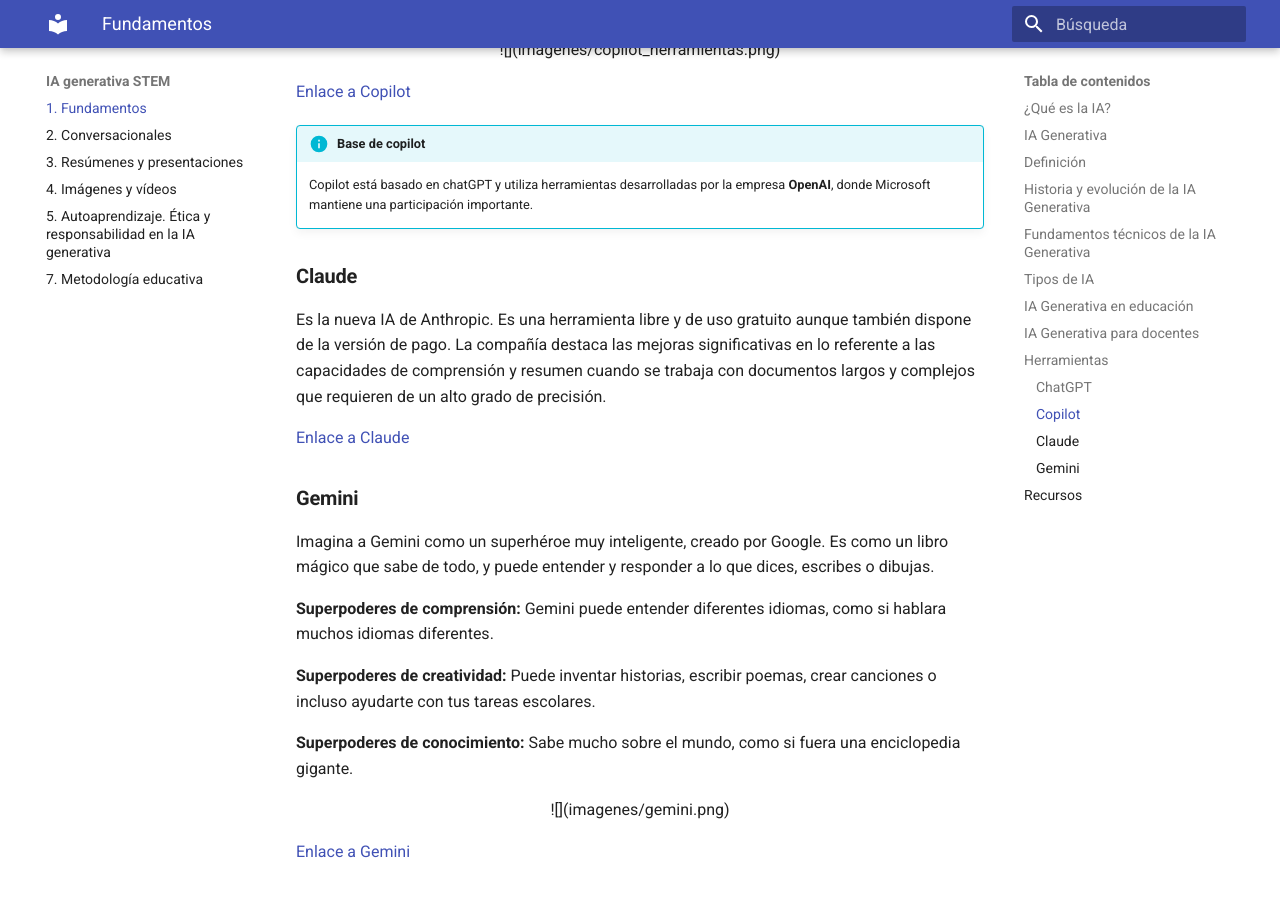
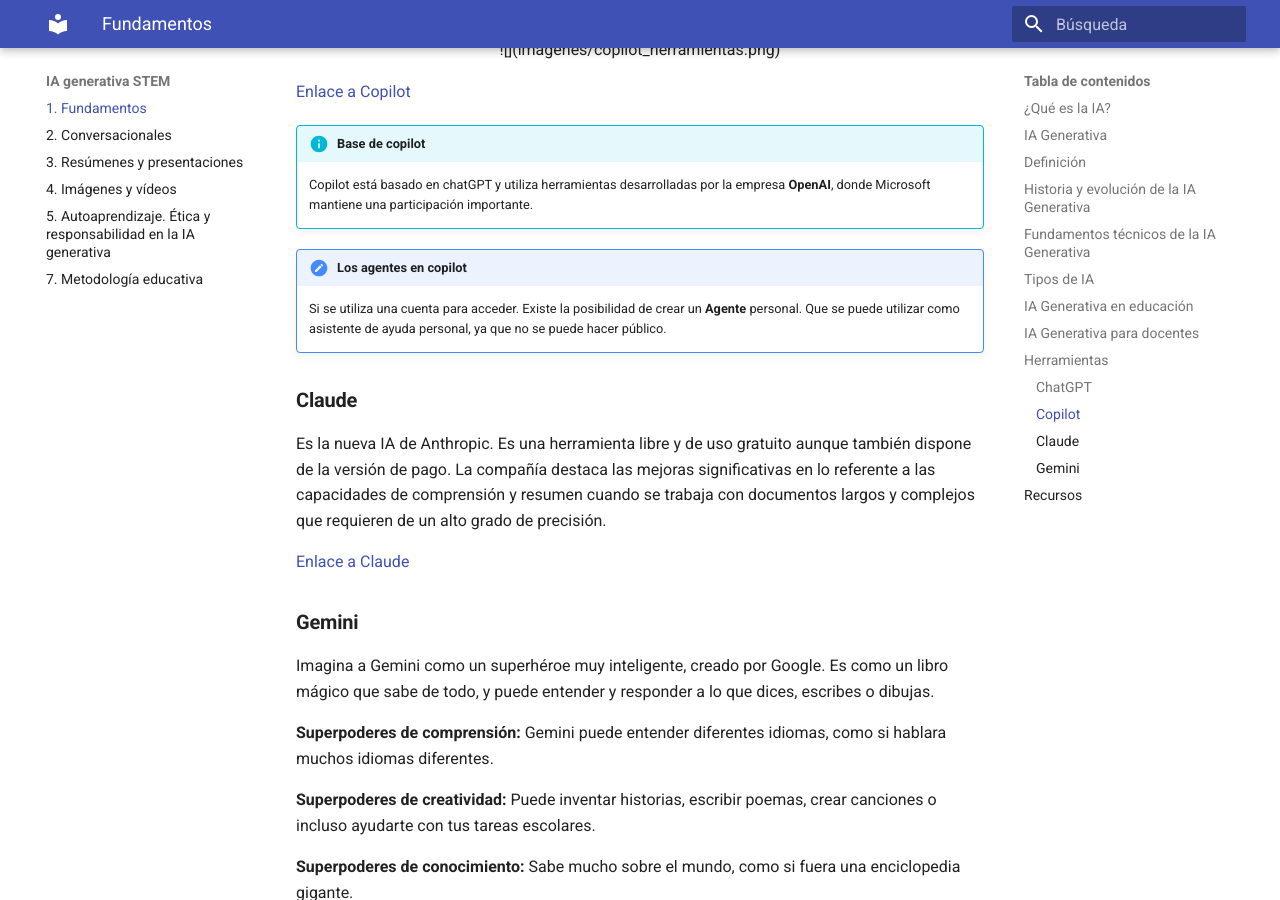
Before and after one commit to Formacion-RM/IAgenerativaSTEM, an MkDocs documentation site: the page built from docs/index.md, in a window 1280 px wide and 900 px high, scrolled down 7147 px. Built offline with MkDocs 1.6.1 and Material for MkDocs 9.7.7, drawn with Linux system fonts in a browser that asks for light colours.

Commit message:
Actualizo los agentes copilot

```diff
--- a/docs/index.md
+++ b/docs/index.md
@@ -163,6 +163,10 @@
 
     Copilot está basado en chatGPT y utiliza herramientas desarrolladas por la empresa **OpenAI**, donde Microsoft mantiene una participación importante.
 
+!!! alert "Los agentes en copilot"
+
+    Si se utiliza una cuenta para acceder. Existe la posibilidad de crear un **Agente** personal. Que se puede utilizar como asistente de ayuda personal, ya que no se puede hacer público.
+
 
 ### **Claude**
 
```
